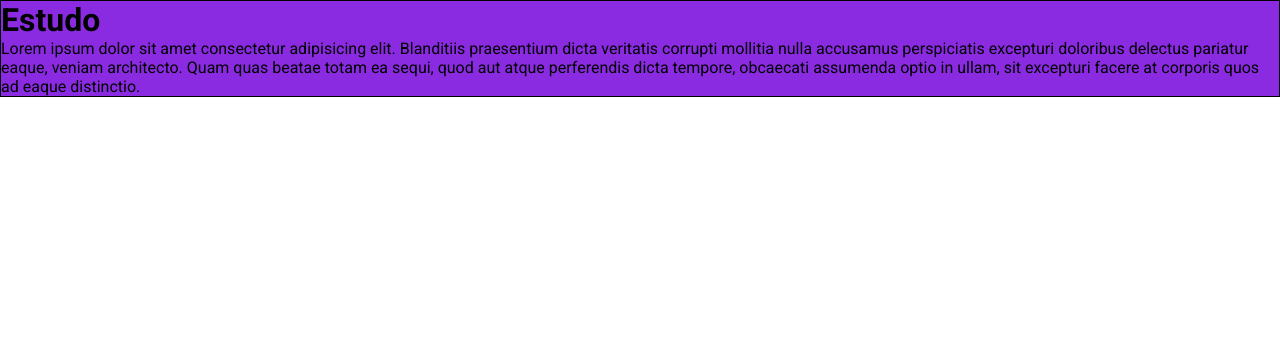
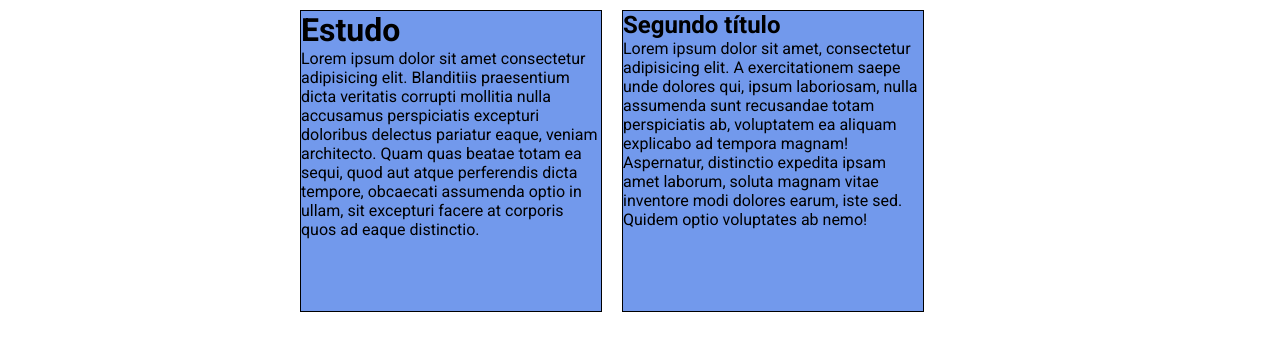
Before and after one commit to henrysilvati/revisao-html, a plain HTML site: page index.html in a window 1280 px wide. Drawn offline with Linux system fonts and the light colour scheme.

Commit message:
nova pagina ahtml dois

```diff
--- a/css/style.css
+++ b/css/style.css
@@ -6,11 +6,33 @@
     padding: 0%;
     font-family: "Roboto", sans-serif;
 }
+.container{
+
+    height: 700px;
+    margin: 0 auto;
+    width: 700px;
+    height: 700px;
+}
+
 .caixa{
+    width: 300px;
+    height: 300px;
     border: 1px solid black;
-    background-color: blueviolet;
+    background-color: rgb(114, 153, 236);
+    float: left;
+    margin: 10px;
+
 }
 
 p{
 margin: 0;
 }
+ header{
+    height: 200px;
+    background-color: antiquewhite;
+
+ }
+nav{
+    height: 500px;
+    background-color: blanchedalmond;
+}
--- a/index.html
+++ b/index.html
@@ -7,9 +7,15 @@
     <link rel="stylesheet" href="css/style.css">
 </head>
 <body>
- <div class="caixa">
-  <h1> Estudo</h1>
-  <p>Lorem ipsum dolor sit amet consectetur adipisicing elit. Blanditiis praesentium dicta veritatis corrupti mollitia nulla accusamus perspiciatis excepturi doloribus delectus pariatur eaque, veniam architecto. Quam quas beatae totam ea sequi, quod aut atque perferendis dicta tempore, obcaecati assumenda optio in ullam, sit excepturi facere at corporis quos ad eaque distinctio.</p>
- </div>
+  <div class="container">
+     <div class="caixa">
+      <h1> Estudo</h1>
+        <p>Lorem ipsum dolor sit amet consectetur adipisicing elit. Blanditiis praesentium dicta veritatis corrupti mollitia nulla accusamus perspiciatis excepturi doloribus delectus pariatur eaque, veniam architecto. Quam quas beatae totam ea sequi, quod aut atque perferendis dicta tempore, obcaecati assumenda optio in ullam, sit excepturi facere at corporis quos ad eaque distinctio.</p>
+   </div>
+   <div class="caixa">
+    <h2> Segundo título</h2>
+    <p>Lorem ipsum dolor sit amet, consectetur adipisicing elit. A exercitationem saepe unde dolores qui, ipsum laboriosam, nulla assumenda sunt recusandae totam perspiciatis ab, voluptatem ea aliquam explicabo ad tempora magnam! Aspernatur, distinctio expedita ipsam amet laborum, soluta magnam vitae inventore modi dolores earum, iste sed. Quidem optio voluptates ab nemo!</p>
+  </div>
+</div>
 </body>
 </html>
```
Also changed, not shown: dois.html (added, +20 -0 lines).
